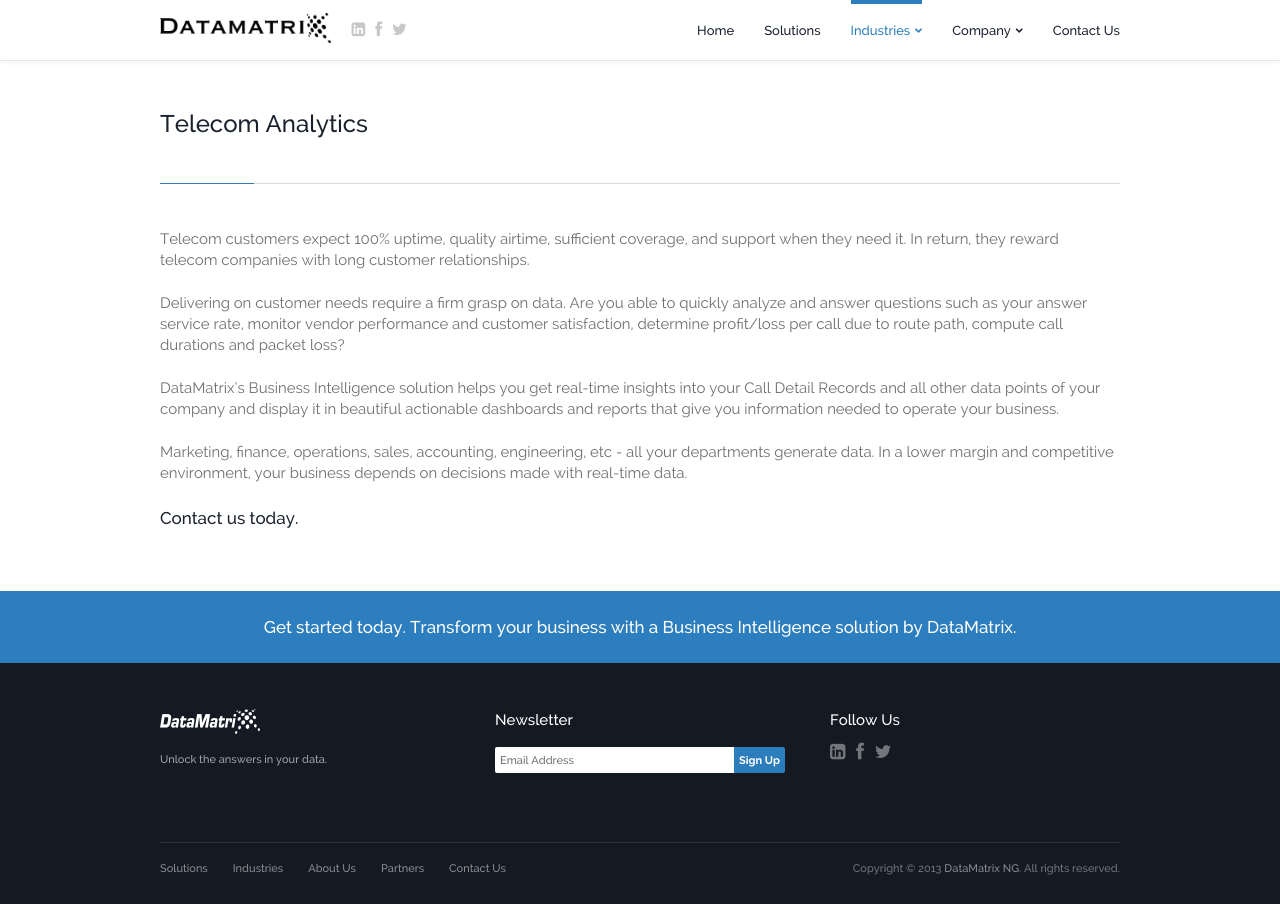
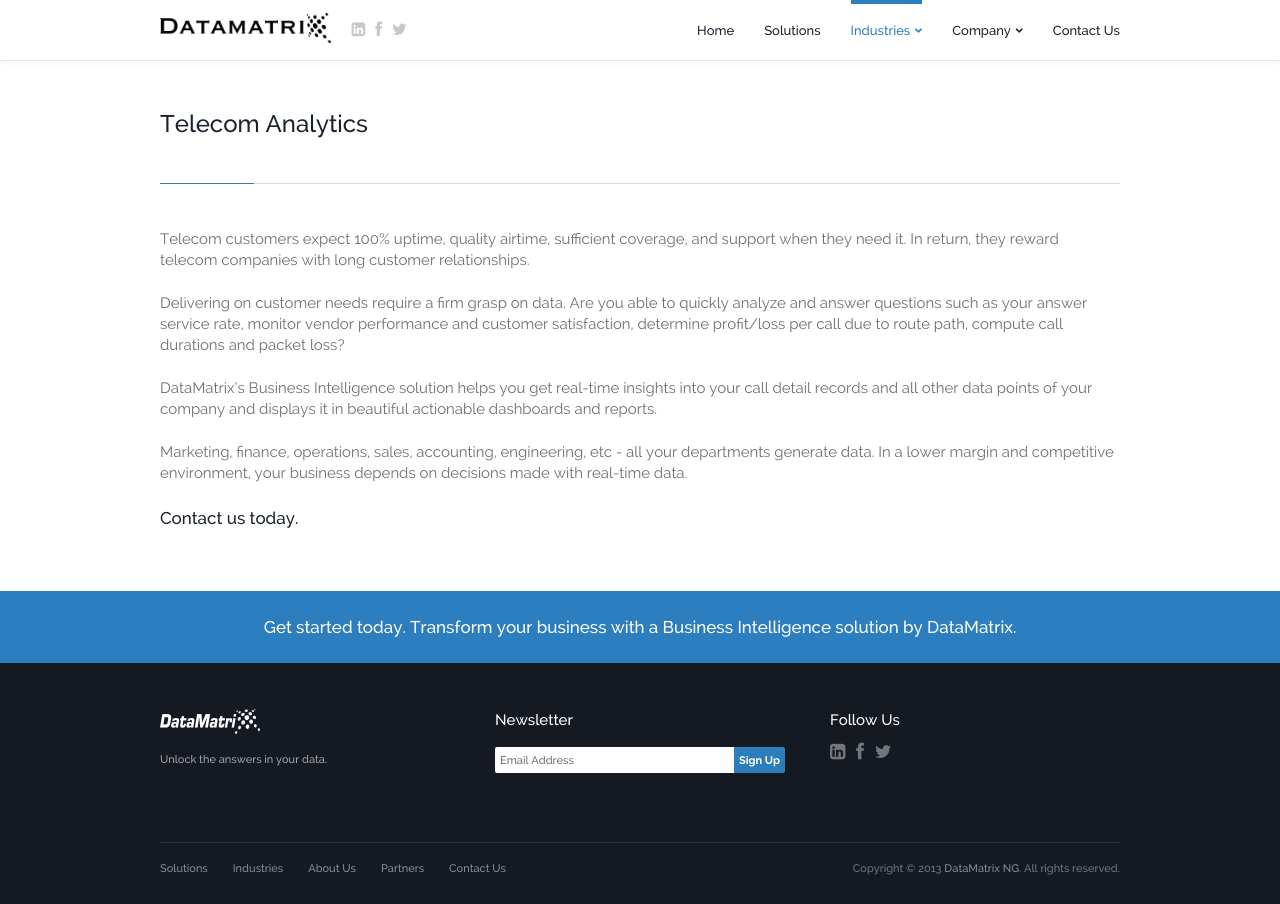
Before and after one commit to dtmtx/dtmtx.github.io, a Jekyll site: the page built from telecom.html, in a window 1280 px wide. Built offline with Jekyll 4.4.1, drawn with Linux system fonts in a browser that asks for light colours; Markdown is read by kramdown in place of the engine named in the settings.

Commit message:
content update

```diff
--- a/telecom.html
+++ b/telecom.html
@@ -24,7 +24,7 @@
 
 					<!--p>Do you know which customers are heightened load on your system, which areas has plummeting subscriber numbers, full performance data on all your field equipment, status on service crews and their efficacy? Additionally, </p-->
 
-					<p>DataMatrix’s Business Intelligence solution helps you get real-time insights into your Call Detail Records and all other data points of your company and display it in beautiful actionable dashboards and reports that give you information needed to operate your business.</p>
+					<p>DataMatrix’s Business Intelligence solution helps you get real-time insights into your call detail records and all other data points of your company and displays it in beautiful actionable dashboards and reports.</p>
 
 					<p>Marketing, finance, operations, sales, accounting, engineering, etc - all your departments generate data. In a lower margin and competitive environment, your business depends on decisions made with real-time data.</p>
 
```
